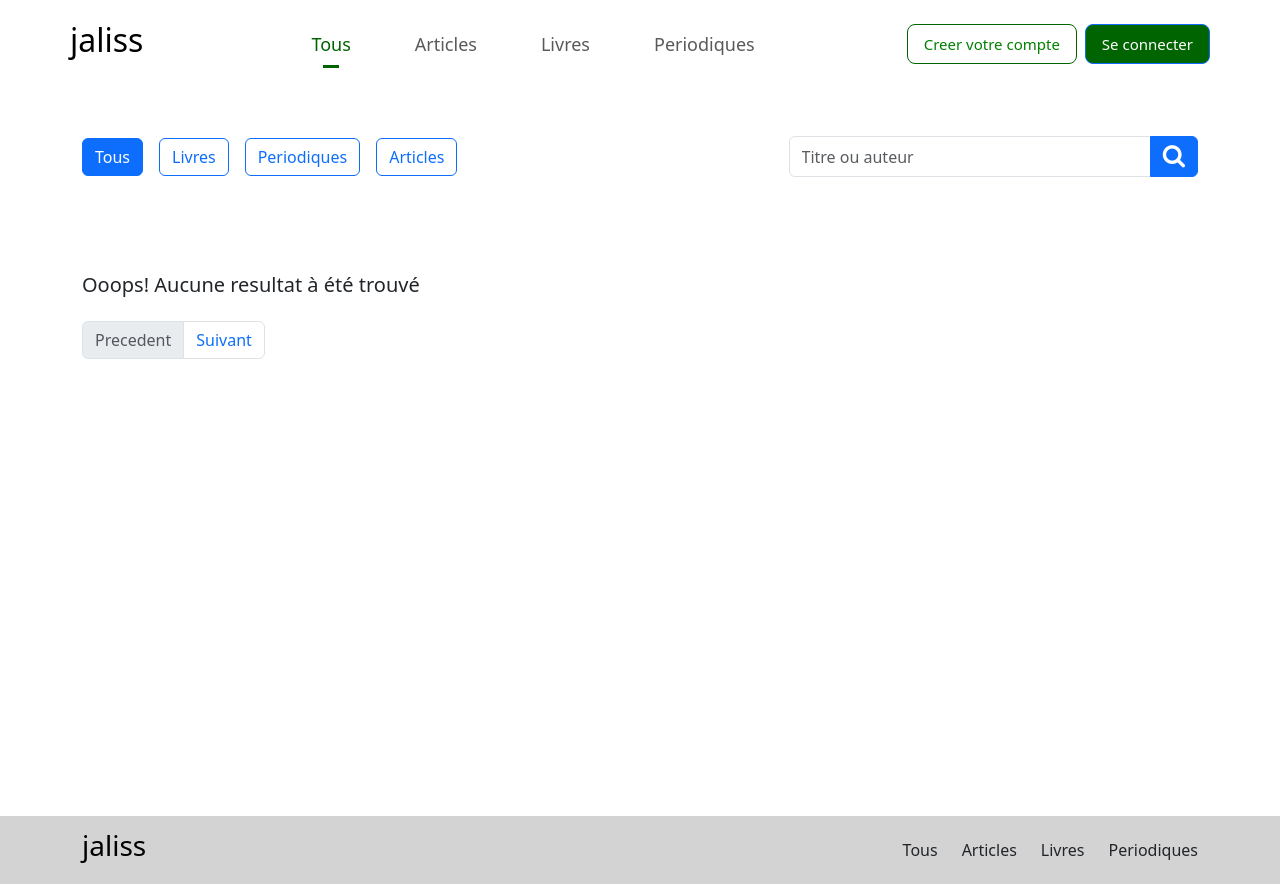
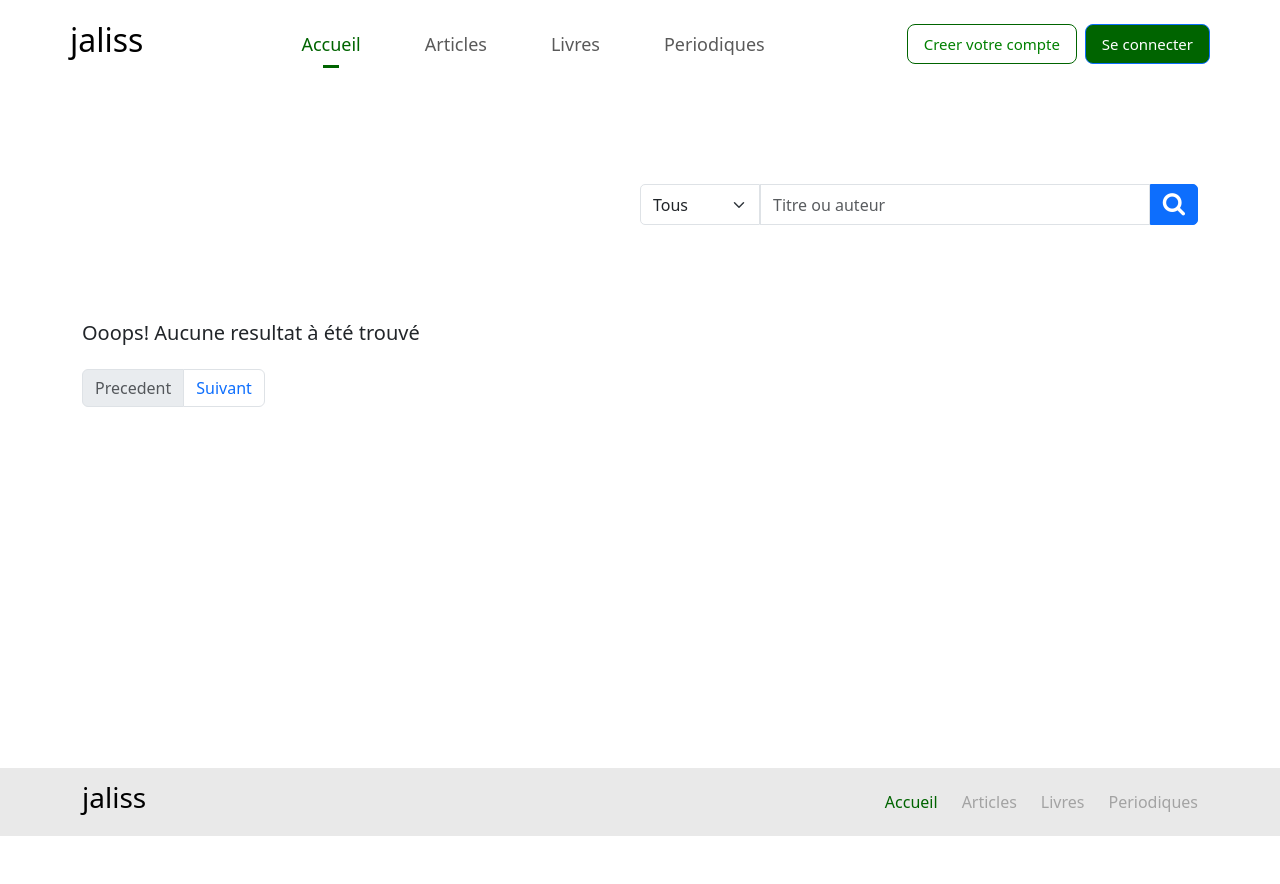
Before and after one commit to AymaneThecoder/university-library-management-system, a PHP site: page /management-of-library/public/search.php in a window 1280 px wide. After the commit the page ends 836 px from the top, so only its background shows below. Run offline with PHP 8.4, Linux system fonts and the light colour scheme; data that the repository does not hold is empty; some libraries are stand-ins or nearby versions.

Commit message:
fix search books

```diff
--- a/app/includes/data/document.php
+++ b/app/includes/data/document.php
@@ -30,11 +30,12 @@ function getDocumentByID($id){
         return $document;
 }
 
-// Create custom SQL queries for 'document' table
+// This function is used to perform custom
+// SQL queries related to documents table
 
-function customDocumentQuery($command, $params){
+function customDocumentQuery($sql, $params){
     global $conn;
-    $query = $conn->prepare($command);
+    $query = $conn->prepare($sql);
 
     // Bind params
 
--- a/app/includes/logic/helpers.php
+++ b/app/includes/logic/helpers.php
@@ -210,3 +210,47 @@ function sendEmail($options){
 
 	return $mail->send();
 }
+
+// Paginate data
+
+function paginate($nbrItemsPerPage, $table, $filtersString = '', $sqlParams = []){
+
+	// Get the query function name
+	$queryFn = getQueryFunctionName($table);
+
+	// Count items
+	$countSql = 'select count(*) as total from ';
+	$countSql .= $table;
+	$countSql .= $filtersString;
+
+	$countResult = $queryFn($countSql, $sqlParams);
+    $totalDocs = $countResult[0]['total'];
+
+	// Do calculation
+    $currentPage = htmlspecialchars(abs($_GET['page'] ?? 1));
+    $nbrPages = ceil($totalDocs / $nbrItemsPerPage);
+    $startOffset = ($currentPage - 1) * $nbrItemsPerPage;
+
+    array_push($sqlParams, $startOffset, $nbrItemsPerPage);
+
+	$getSql = str_replace('count(*) as total', '*', $countSql);
+    $getSql .= ' limit ?,?';
+
+	// Get items
+    $items = customDocumentQuery($getSql, $sqlParams);
+
+	return array(
+		'items' => $items,
+		'nbrOfPages' => $nbrPages,
+		'currentPage' => $currentPage
+	);
+
+}
+
+// This function is used to get the function
+// name for sql queries like (customDocumentsQuery, customUsersQuery)
+
+function getQueryFunctionName($tableName){
+
+	return 'custom' . ucfirst(rtrim($tableName, 's')) .  'Query';
+}
--- a/app/includes/partials/footer.php
+++ b/app/includes/partials/footer.php
@@ -10,10 +10,10 @@
                     </a>
                 <div class="navbar-right">
                     <div class="navbar-nav gap-2 gap-sm-4">
-                       <a href="" class="navbar-link text-dark text-decoration-none">Tous</a>
-                       <a href="" class="navbar-link text-dark text-decoration-none">Articles</a>
-                       <a href="" class="navbar-link text-dark text-decoration-none">Livres</a>
-                       <a href="" class="navbar-link text-dark text-decoration-none">Periodiques</a>
+                       <a href="home.php" class="navbar-link text-decoration-none <?= @$_GET['doc_type'] == '' ? 'active' : '' ?>">Accueil</a>
+                       <a href="search.php?doc_type=article" class="navbar-link text-decoration-none <?= @$_GET['doc_type'] == 'article' ? 'active' : '' ?>">Articles</a>
+                       <a href="search.php?doc_type=livre" class="navbar-link text-decoration-none <?= @$_GET['doc_type'] == 'livre' ? 'active' : '' ?>">Livres</a>
+                       <a href="search.php?doc_type=periodique" class="navbar-link text-decoration-none <?= @$_GET['doc_type'] == 'periodique' ? 'active' : '' ?>">Periodiques</a>
                     </div>
                 </div>
             </div>
--- a/app/includes/partials/header.php
+++ b/app/includes/partials/header.php
@@ -7,10 +7,10 @@
     <meta name="viewport" content="width=device-width, initial-scale=1.0">
     <link href="https://cdn.jsdelivr.net/npm/bootstrap@5.3.0-alpha1/dist/css/bootstrap.min.css" rel="stylesheet" integrity="sha384-GLhlTQ8iRABdZLl6O3oVMWSktQOp6b7In1Zl3/Jr59b6EGGoI1aFkw7cmDA6j6gD" crossorigin="anonymous">
     <!-- <link rel="stylesheet" href="https://cdn.jsdelivr.net/npm/bootstrap-icons@1.10.2/font/bootstrap-icons.css"> -->
-    <link rel="stylesheet" href="http://localhost/management-of-library/public/css/global.css?v=6">
-    <link rel="stylesheet" href="http://localhost/management-of-library/public/css/navbar.css?v=5">
-    <link rel="stylesheet" href="http://localhost/management-of-library/public/css/footer.css?v=5">
-    <link rel="stylesheet" href="http://localhost/management-of-library/public/css/customProperties.css?v=6">
+    <link rel="stylesheet" href="http://localhost/management-of-library/public/css/global.css?v=<?= time() ?>">
+    <link rel="stylesheet" href="http://localhost/management-of-library/public/css/navbar.css?v=<?= time() ?>">
+    <link rel="stylesheet" href="http://localhost/management-of-library/public/css/footer.css?v=<?= time() ?>">
+    <link rel="stylesheet" href="http://localhost/management-of-library/public/css/customProperties.css?v=<?= time() ?>">
     <link rel="stylesheet" href="https://cdn.jsdelivr.net/npm/font-awesome@4.7.0/css/font-awesome.css">
     <script src="https://code.jquery.com/jquery-3.6.4.min.js" integrity="sha256-oP6HI9z1XaZNBrJURtCoUT5SUnxFr8s3BzRl+cbzUq8=" crossorigin="anonymous"></script>
     <title>Document</title>
--- /dev/null
+++ b/app/includes/partials/navbar-layouts/nav-links.php
@@ -0,0 +1,16 @@
+
+
+<ul class="navbar-nav navbar-center column-gap-5">
+    <li class="nav-item">
+        <a href="home.php" class="nav-link <?= @$_GET['doc_type'] == '' ? 'active' : '' ?>">Accueil</a>
+    </li>
+    <li class="nav-item">
+        <a href="search.php?doc_type=article" class="nav-link <?= @$_GET['doc_type'] == 'article' ? 'active' : '' ?>">Articles</a>
+    </li>
+    <li class="nav-item">
+        <a href="search.php?doc_type=livre" class="nav-link <?= @$_GET['doc_type'] == 'livre' ? 'active' : '' ?>">Livres</a>
+    </li>
+    <li class="nav-item">
+        <a href="search.php?doc_type=periodique" class="nav-link <?= @$_GET['doc_type'] == 'periodique' ? 'active' : '' ?>">Periodiques</a>
+    </li>
+</ul>
--- a/app/includes/partials/navbar-layouts/user_loggedout_navbar.php
+++ b/app/includes/partials/navbar-layouts/user_loggedout_navbar.php
@@ -6,20 +6,12 @@
                    <a class="navbar-brand" href="home.php">
                        <h2>jaliss</h2>
                    </a>
-                   <ul class="navbar-nav navbar-center column-gap-5">
-                       <li class="nav-item">
-                           <a href="#" class="nav-link active">Tous</a>
-                       </li>
-                       <li class="nav-item">
-                           <a href="#" class="nav-link">Articles</a>
-                       </li>
-                       <li class="nav-item">
-                           <a href="#" class="nav-link">Livres</a>
-                       </li>
-                       <li class="nav-item">
-                           <a href="#" class="nav-link">Periodiques</a>
-                       </li>
-                   </ul>
+
+                  <!-- nav links -->
+                  <?php
+                        require_once 'nav-links.php';
+                    ?>
+
                    <ul class="navbar-nav navbar-right align-items-center column-gap-2">
                        <li class="nav-item">
                             <a href="signup.php" class="signup-btn btn btn-lg  btn-outline-secondary">Creer votre compte</a>
--- a/public/account.php
+++ b/public/account.php
@@ -116,7 +116,7 @@
             </div>
 
             <input class="btn btn-primary" type="submit" name="saveChanges" value="Sauvgarder">
-            <input class="btn btn-secondary" type="reset" value="Reinitialiser">
+            <input class="btn btn-secondary" type="reset"  value="Reinitialiser">
         </div>
       </form>
     </section>
--- a/public/css/account.css
+++ b/public/css/account.css
@@ -1,4 +1,8 @@
 
+/*
+    Some classes are prefixed with 'custom' in order to distinguish
+    them from boostrtap classes
+*/
 
 .form-container
 {
--- a/public/css/document_preview.css
+++ b/public/css/document_preview.css
@@ -1,4 +1,8 @@
 
+/*
+    Some classes are prefixed with 'custom' in order to distinguish
+    them from boostrtap classes
+*/
 
 section.document-preview
 {
--- a/public/css/footer.css
+++ b/public/css/footer.css
@@ -1,7 +1,19 @@
 
+/*
+    Some classes are prefixed with 'custom' in order to distinguish
+    them from boostrtap classes
+*/
 
 /* Footer */
 footer.footer
 {
-  background-color: lightgray;
+  background-color: rgb(233, 233, 233);
 }
+footer.footer .navbar-link
+{
+  color: rgb(163, 163, 163);
+}
+footer.footer .active
+{
+  color: var(--color-primary);
+}
--- a/public/css/global.css
+++ b/public/css/global.css
@@ -1,4 +1,10 @@
 
+
+
+/*
+    Some classes are prefixed with 'custom' in order to distinguish
+    them from boostrtap classes
+*/
 
 /* Main */
 .main
@@ -63,3 +69,18 @@ ul.documents li.document .cover
 {
     background-color: rgb(250, 250, 250);
 }
+
+.custom-input-group > *
+{
+    border-radius: 0 !important;
+}
+.custom-input-group > *:first-child
+{
+    border-top-left-radius: 5px !important;
+    border-bottom-left-radius: 5px !important;
+}
+.custom-input-group > *:last-child
+{
+    border-top-right-radius: 5px !important;
+    border-bottom-right-radius: 5px !important;
+}
--- a/public/css/home.css
+++ b/public/css/home.css
@@ -1,4 +1,8 @@
 
+/*
+    Some classes are prefixed with 'custom' in order to distinguish
+    them from boostrtap classes
+*/
 
 /* Hero section */
 
--- a/public/css/login.css
+++ b/public/css/login.css
@@ -1,3 +1,9 @@
+
+
+/*
+    Some classes are prefixed with 'custom' in order to distinguish
+    them from boostrtap classes
+*/
 
 /* FONT */
 @import url('https://fonts.googleapis.com/css2?family=Poppins&display=swap');
--- a/public/css/navbar.css
+++ b/public/css/navbar.css
@@ -1,4 +1,8 @@
 
+/*
+    Some classes are prefixed with 'custom' in order to distinguish
+    them from boostrtap classes
+*/
 
 /* Generale styles */
 /* ICONS */
--- a/public/css/user_borrows.css
+++ b/public/css/user_borrows.css
@@ -1,4 +1,8 @@
 
+/*
+    Some classes are prefixed with 'custom' in order to distinguish
+    them from boostrtap classes
+*/
 
  table.docs .doc-title
 {
--- a/public/search.php
+++ b/public/search.php
@@ -27,38 +27,29 @@ require_once '../app/includes/partials/header.php';
 
     <!-- Search results section -->
 
-    <section class="search-result main">
+    <section class="search-result main pt-5">
         <div class="container">
 
-        <?php
-        if($q):
-        ?>
-          <h5 class="resul-query mt-5" >Resultat pour: <span style="color: green;"><?= $q ?></span></h5>
-        <?php
-        endif;
-        ?>
+
 
             <!-- Articles showcase section start -->
 
             <section class="documents-showcase-section mt-5">
 
+                <!-- Search bar -->
+
                 <div class="row align-items-center">
                     <div class="col">
-
-                            <!-- Filter elements -->
-
-                            <div class="filter-btns d-flex column-gap-3">
-                                <button class="filter-documents-btn active btn btn-md btn-outline-primary">Tous</button>
-                                <button class="filter-documents-btn btn btn-md btn-outline-primary" data-filter="livre" >Livres</button>
-                                <button class="filter-documents-btn btn btn-md btn-outline-primary" data-filter="periodique">Periodiques</button>
-                                <button class="filter-documents-btn btn btn-md btn-outline-primary" data-filter="article">Articles</button>
-                            </div>
-                    </div>
-                    <div class="col">
-                        <div class="search-form-container">
-                            <form action="" class="">
-                                <div class="input-group w-75  ms-auto">
-                                    <input class="form-control" type="text" name="search_query" id="" placeholder="Titre ou auteur">
+                        <div class="search-form-container ms-auto w-50">
+                            <form action="<?= $_SERVER['REQUEST_URI'] ?>" class="">
+                                <div class="d-flex custom-input-group">
+                                    <select name="doc_type" id="" class="form-select rounded-left" style="width: 120px;">
+                                        <option value="">Tous</option>
+                                        <option value="article" <?= @$_GET['doc_type'] == 'article' ? 'selected' : '' ?>>Articles</option>
+                                        <option value="livre" <?= @$_GET['doc_type'] == 'livre' ? 'selected' : '' ?>>Livres</option>
+                                        <option value="periodique" <?= @$_GET['doc_type'] == 'periodique' ? 'selected' : '' ?>>Periodiques</option>
+                                    </select>
+                                    <input class="form-control" type="text" name="search_query" id="" value="<?= @$_GET['search_query'] ?>" placeholder="Titre ou auteur">
                                     <button class="search-btn btn btn-primary">
                                         <i class="fa fa-search"></i>
                                     </button>
@@ -66,7 +57,18 @@ require_once '../app/includes/partials/header.php';
                             </form>
                         </div>
                     </div>
-                     </div>
+
+                    <?php
+                    if($q):
+                    ?>
+                    <h6 class="resul-query mt-5" >Resultat pour: <span style="color: green;"><?= $q ?></span></h6>
+                    <?php
+                    endif;
+                    ?>
+
+                </div>
+
+                <!-- Documents list -->
 
                     <ul class="documents list-unstyled row mt-5 pt-5">
 
@@ -120,7 +122,7 @@ require_once '../app/includes/partials/header.php';
                             endfor;
                             ?>
 
-                            <li class="page-item"><a class="page-link" href="#">Suivant</a></li>
+                            <li class="page-item"><a class="page-link <?= $currentPage == $nbrPages ? 'disabled' : '' ?>" href="#">Suivant</a></li>
                         </ul>
                     </nav>
 
--- a/public/userBorrows.php
+++ b/public/userBorrows.php
@@ -47,7 +47,7 @@
         if(count($borrows) > 0):
         ?>
 
-        <table class="docs table bg-white px-4">
+        <table class="docs table align-middle bg-white px-4">
 
         <!-- Table head -->
             <thead>
@@ -55,7 +55,7 @@
                 <th>Titre du document</th>
                 <th>Date d'emprunte</th>
                 <th>Date de retour</th>
-                <th>Action</th>
+                <th>Imprimer</th>
             </thead>
 
         <!-- Table body -->
```
Also changed, not shown: app/includes/data/user.php (+28 -0 lines), app/includes/logic/document.php (+25 -16 lines), app/includes/partials/navbar-layouts/user_loggedin_navbar.php (+5 -14 lines).
